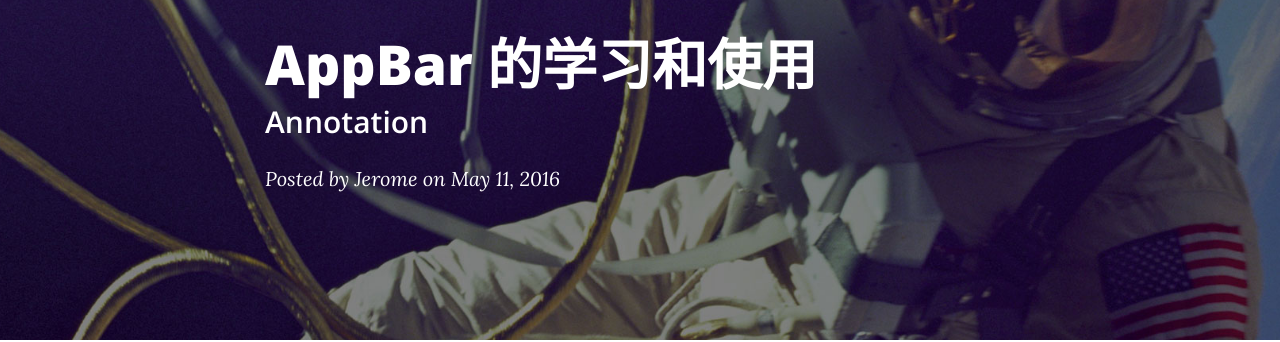
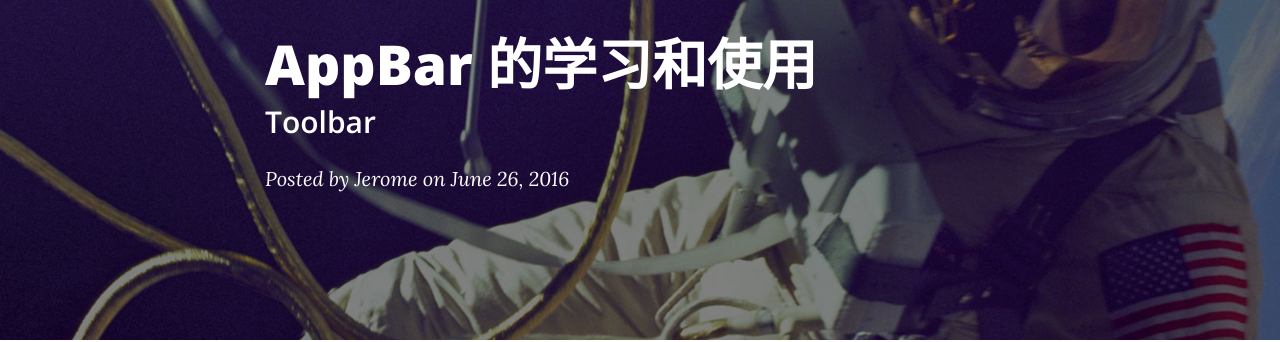
Before and after one commit to jingbolee/jingbolee.github.io, a Jekyll site: the page built from _posts/2016-06-26-android-appbar.md, in a window 1280 px wide and 900 px high. Shown: the part 136-478 px from the top of the window. Built offline with Jekyll 4.4.1, drawn with Linux system fonts in a browser that asks for light colours; nearby versions of some CDN libraries.

Commit message:
修改格式

```diff
--- a/_posts/2016-06-26-android-appbar.md
+++ b/_posts/2016-06-26-android-appbar.md
@@ -1,12 +1,11 @@
 ---
 layout:     post
 title:      "AppBar 的学习和使用"
-subtitle:   "Annotation"
-date:       2016-05-11
+subtitle:   "Toolbar"
+date:       2016-06-26
 author:     "Jerome"
 header-img: "img/post-bg-06.jpg"
 ---
-
 
 ## Android 5.0 及以上版本不同控件的认识
 
```
